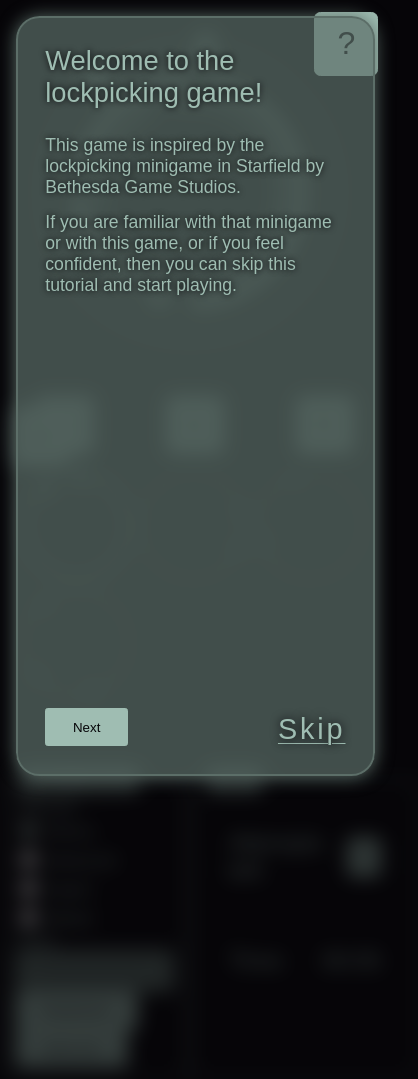
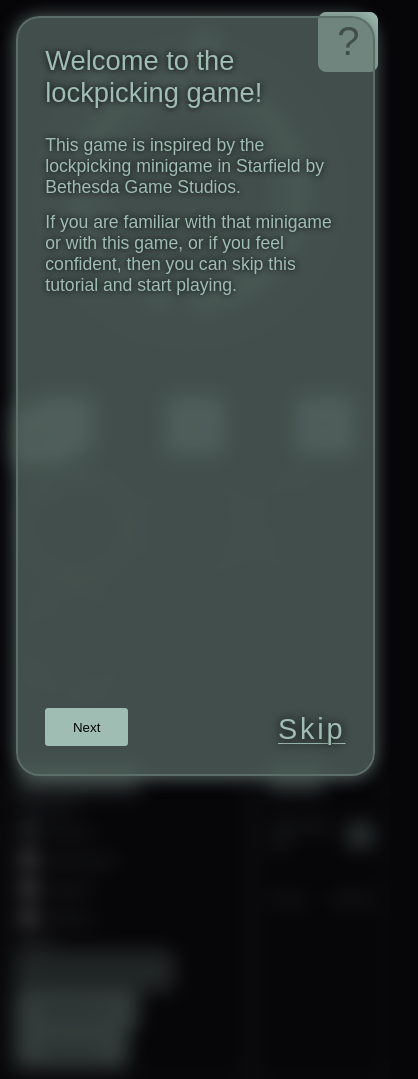
Before and after one commit to ivanovsaleksejs/digipicks, a plain HTML site: page index.html in a window 390 px wide. Shown: the whole page, 418 px wide, since content can reach past the window. Drawn offline with Linux system fonts and the light colour scheme.

Commit message:
Help button placement

```diff
--- a/index.css
+++ b/index.css
@@ -442,11 +442,11 @@ a.tutor-link:hover {
   width: 60%;
 }
 button#help {
-  height: 2em;
-  font-size: 2em;
-  width: 2em;
+  height: 1.5em;
+  font-size: 2.5em;
+  width: 1.5em;
   padding: 0;
   position: fixed;
-  top: 2em;
-  right: 2em;
+  top: 1em;
+  left: 10em;
 }
--- a/index.html
+++ b/index.html
@@ -2,8 +2,8 @@
 <head>
   <meta name="viewport" content="width=device-width, initial-scale=1.0, maximum-scale=1.0, user-scalable=no">
   <script src="index.js"></script>
-  <link rel="stylesheet" href="index.css?v=0.01">
-  <link rel="stylesheet" href="index_mobile.css?v=0.01">
+  <link rel="stylesheet" href="index.css?v=0.02">
+  <link rel="stylesheet" href="index_mobile.css?v=0.02">
 </head>
 <body>
   <div class="game">
--- a/index_mobile.css
+++ b/index_mobile.css
@@ -86,10 +86,15 @@
   }
   button#help {
     top: 3vw;
+    left: unset;
     right: 3vw;
   }
   button#button_undo {
     top: 3vw;
     left: 3vw;
   }
+  .stats > div {
+    font-size: 1em;
+    padding: 0.2em;
+  }
 }
```
